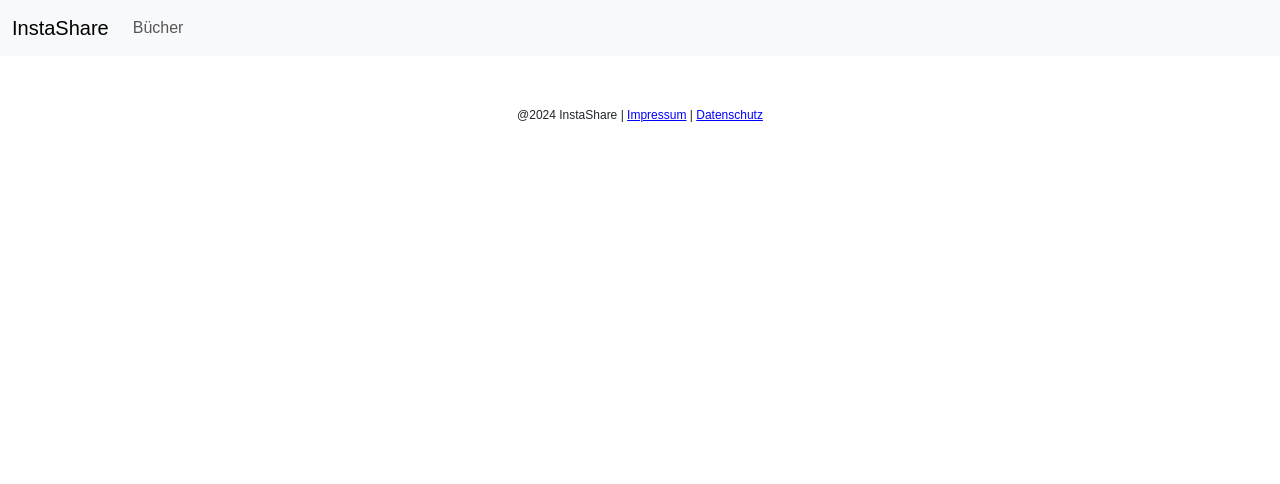
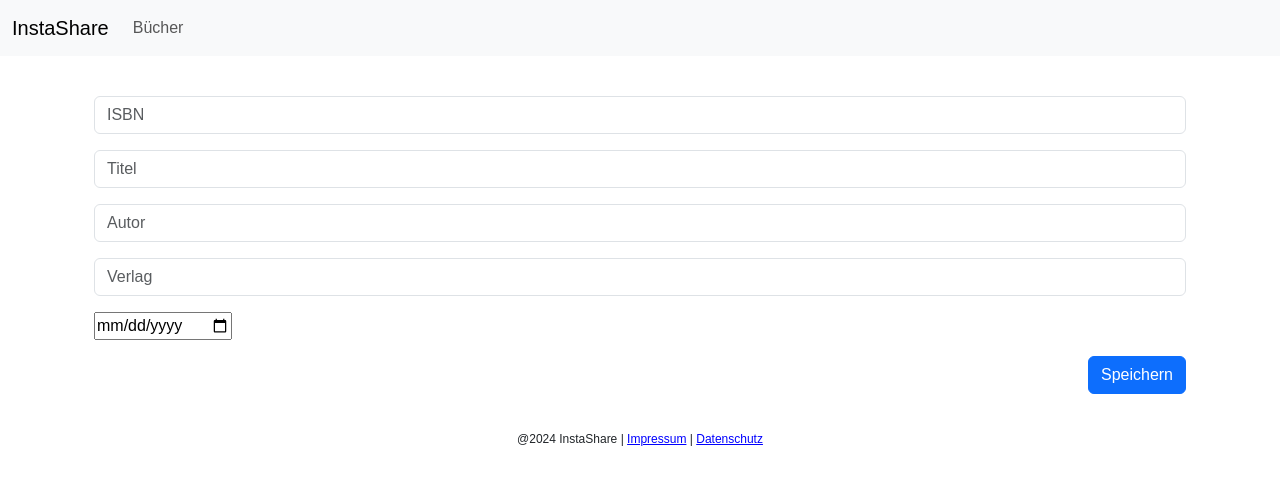
Before and after one commit to Fynia97/Iu_InstaShare_Angular, an Angular app: page /buecher/erstellen in a window 1280 px wide. Before the commit this address led to /. Shown: the top 484 px of the page. Built offline with nearby package versions, Linux system fonts and the light colour scheme.

Commit message:
[Add] Create and Edit book

```diff
--- a/src/app/app-routing.module.ts
+++ b/src/app/app-routing.module.ts
@@ -13,7 +13,7 @@ const routes: Routes = [
     path: 'buecher', pathMatch: 'full', component: BookDisplayComponent
   },
   {
-    path: 'buecher/neu', pathMatch: 'full', component: BookCreateComponent
+    path: 'buecher/erstellen', pathMatch: 'full', component: BookCreateComponent
   },
   {
     path: 'buecher/:id/bearbeiten', pathMatch: 'full', component: BookEditComponent
--- a/src/app/app.module.ts
+++ b/src/app/app.module.ts
@@ -10,6 +10,7 @@ import { HomeComponent } from './home/home.component';
 import { BookCreateComponent } from './books/book-create/book-create.component';
 import { BookDisplayComponent } from './books/book-display/book-display.component';
 import { BookEditComponent } from './books/book-edit/book-edit.component';
+import { FormsModule, ReactiveFormsModule } from '@angular/forms';
 
 @NgModule({
   declarations: [
@@ -23,7 +24,9 @@ import { BookEditComponent } from './books/book-edit/book-edit.component';
     BrowserModule,
     AppRoutingModule,
     RouterModule,
-    HttpClientModule
+    HttpClientModule,
+    FormsModule,
+    ReactiveFormsModule
   ],
   providers: [],
   bootstrap: [AppComponent]
--- a/src/app/books/book-create/book-create.component.html
+++ b/src/app/books/book-create/book-create.component.html
@@ -1 +1,31 @@
-<p>book-create works!</p>
+<div class="container" *ngIf="book">
+    <form [formGroup]="bookForm" (ngSubmit)="onSubmit()">
+        <!--ISBN-->
+        <div class="input-group mb-3">
+            <input type="text" class="form-control" placeholder="ISBN" formControlName="isbn">
+        </div>
+
+        <!--Titel-->
+        <div class="input-group mb-3">
+            <input type="text" class="form-control" placeholder="Titel" formControlName="title">
+        </div>
+
+        <!--Author-->
+        <div class="input-group mb-3">
+            <input type="text" class="form-control" placeholder="Autor" formControlName="author">
+        </div>
+
+        <!--Publisher-->
+        <div class="input-group mb-3">
+            <input type="text" class="form-control" placeholder="Verlag" formControlName="publisher">
+        </div>
+
+        <!--PublishingYear-->
+        <div class="input-group mb-3">
+            <input type="date" formControlName="publishingYear">
+        </div>
+
+        <!--Submit-->
+        <button class="btn btn-primary submit" type="submit">Speichern</button>
+    </form>
+</div>
--- a/src/app/books/book-create/book-create.component.ts
+++ b/src/app/books/book-create/book-create.component.ts
@@ -1,4 +1,8 @@
 import { Component } from '@angular/core';
+import { BookService } from '../book.service';
+import { FormGroup, FormBuilder } from '@angular/forms';
+import { Router, ActivatedRoute } from '@angular/router';
+import { Book } from '../book.model';
 
 @Component({
   selector: 'app-book-create',
@@ -6,5 +10,32 @@ import { Component } from '@angular/core';
   styleUrls: ['./book-create.component.scss']
 })
 export class BookCreateComponent {
+  public book: Book = new Book(0, "", "", "", "", new Date());
+  public books: Book[] = [];
+  public bookForm!: FormGroup;
 
+  constructor(
+    private formbuilder: FormBuilder,
+    private service: BookService,
+    private router: Router,
+    private route: ActivatedRoute
+  ) { }
+
+  ngOnInit(): void {
+
+    this.bookForm = this.formbuilder.group({
+      isbn: [this.book.isbn],
+      title: [this.book.title],
+      author: [this.book.author],
+      publisher: [this.book.publisher],
+      publishingYear: [this.book.publishingYear]
+    })
+  }
+
+  public onSubmit() {
+    this.book = this.bookForm.value;
+    this.service.create(this.book).subscribe({
+      next: (data) => this.router.navigate(['/buecher'])
+    });
+  }
 }
--- a/src/app/books/book-display/book-display.component.html
+++ b/src/app/books/book-display/book-display.component.html
@@ -1,5 +1,5 @@
 <h2>Deine Bücher</h2>
-<button type="button" class="btn btn-primary">Neu</button>
+<button type="button" class="btn btn-primary" [routerLink]='["/buecher/erstellen"]'>Neu</button>
 
 <div class="container">
   <ng-template #loader>
@@ -31,8 +31,8 @@
         <td>{{element.author}}</td>
         <td>{{element.publisher}}</td>
         <td>{{element.publishingYear | date: "yyyy"}}</td>
-        <td><button type="button" class="btn btn-primary">Bearbeiten</button></td>
-        <td><button type="button" class="btn btn-warning">Löschen</button></td>
+        <td><button class="btn btn-primary" [routerLink]="[element.id + '/bearbeiten']">Bearbeiten</button></td>
+        <td><button type="button" class="btn btn-warning" (click)="btnDeleteClicked(element)">Löschen</button></td>
       </tr>
     </tbody>
   </table>
--- a/src/app/books/book-display/book-display.component.ts
+++ b/src/app/books/book-display/book-display.component.ts
@@ -1,6 +1,7 @@
 import { Component, OnInit } from '@angular/core';
 import { BookService } from '../book.service';
 import { Book } from '../book.model';
+import { ActivatedRoute } from '@angular/router';
 
 @Component({
   selector: 'app-book-display',
@@ -10,7 +11,7 @@ import { Book } from '../book.model';
 export class BookDisplayComponent implements OnInit {
   public books: Book[];
 
-  constructor(private service: BookService) { }
+  constructor(private service: BookService, private route: ActivatedRoute) { }
 
   ngOnInit(): void {
     this.service.getAll().subscribe({
@@ -20,4 +21,14 @@ export class BookDisplayComponent implements OnInit {
     })
   }
 
+  public btnDeleteClicked(element: Book) {
+    if (confirm("Möchtest du das Thema wirklich löschen?")) {
+      this.service.deleteById(element.id).subscribe({
+        next: (data) => {
+          this.ngOnInit()
+        }
+      });
+    }
+  }
+
 }
--- a/src/app/books/book-edit/book-edit.component.html
+++ b/src/app/books/book-edit/book-edit.component.html
@@ -1 +1,31 @@
-<p>book-edit works!</p>
+<div class="container" *ngIf="book">
+    <form [formGroup]="bookForm" (ngSubmit)="onSubmit()">
+        <!--ISBN-->
+        <div class="input-group mb-3">
+            <input type="text" class="form-control" placeholder="ISBN" formControlName="isbn">
+        </div>
+
+        <!--Titel-->
+        <div class="input-group mb-3">
+            <input type="text" class="form-control" placeholder="Titel" formControlName="title">
+        </div>
+
+        <!--Author-->
+        <div class="input-group mb-3">
+            <input type="text" class="form-control" placeholder="Autor" formControlName="author">
+        </div>
+
+        <!--Publisher-->
+        <div class="input-group mb-3">
+            <input type="text" class="form-control" placeholder="Verlag" formControlName="publisher">
+        </div>
+
+        <!--PublishingYear-->
+        <div class="input-group mb-3">
+            <input type="date" formControlName="publishingYear">
+        </div>
+
+        <!--Submit-->
+        <button class="btn btn-primary submit" type="submit">Speichern</button>
+    </form>
+</div>
--- a/src/app/books/book-edit/book-edit.component.ts
+++ b/src/app/books/book-edit/book-edit.component.ts
@@ -1,10 +1,51 @@
-import { Component } from '@angular/core';
+import { Component, OnInit } from '@angular/core';
+import { BookService } from '../book.service';
+import { FormGroup, FormBuilder } from '@angular/forms';
+import { ActivatedRoute, Router } from '@angular/router';
+import { Book } from '../book.model';
+import { formatDate } from '@angular/common';
 
 @Component({
   selector: 'app-book-edit',
   templateUrl: './book-edit.component.html',
   styleUrls: ['./book-edit.component.scss']
 })
-export class BookEditComponent {
+export class BookEditComponent implements OnInit {
+  public book!: Book;
+  public bookForm!: FormGroup;
+  public year: String;
+
+  constructor(
+    private formbuilder: FormBuilder,
+    private service: BookService,
+    private route: ActivatedRoute,
+    private router: Router
+  ) { }
+
+  ngOnInit(): void {
+    const id = this.route.snapshot.paramMap.get('id');
+    this.service.getById(Number(id)).subscribe({
+      next: (b) => {
+        this.book = b;
+
+        this.bookForm = this.formbuilder.group({
+          id: [this.book.id],
+          isbn: [this.book.isbn],
+          title: [this.book.title],
+          author: [this.book.author],
+          publisher: [this.book.publisher],
+          publishingYear: [this.book.publishingYear]
+        });
+      }
+    });
+  }
+  public onSubmit() {
+
+
+    this.book = this.bookForm.value;
+    this.service.update(this.book).subscribe({
+      next: (data) => this.router.navigate(['/buecher'])
+    });
+  }
 
 }
--- a/src/app/books/book.model.ts
+++ b/src/app/books/book.model.ts
@@ -6,7 +6,7 @@ export class Book {
     public publisher: string
     public publishingYear: Date
 
-    constructor(id: number = 0, isbn: string = "", title: string = "", author: string = "", publisher: string = "", publishingYear: Date) {
+    constructor(id = 0, isbn: string = "", title: string = "", author: string = "", publisher: string = "", publishingYear: Date) {
         this.id = id;
         this.isbn = isbn;
         this.title = title;
--- a/src/styles.scss
+++ b/src/styles.scss
@@ -61,6 +61,7 @@ hr {
 
 .container {
     margin-top: 5vh;
+    margin-bottom: 10vh;
 }
 
 .link {
--- a/tsconfig.json
+++ b/tsconfig.json
@@ -23,7 +23,7 @@
       "ES2022",
       "dom"
     ],
-    "strictPropertyInitialization": false,
+    "strictPropertyInitialization": false
   },
   "angularCompilerOptions": {
     "enableI18nLegacyMessageIdFormat": false,
```
